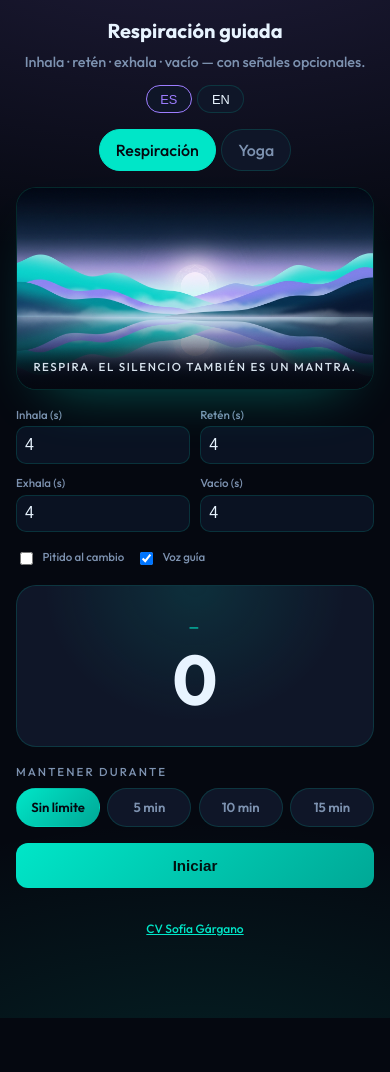
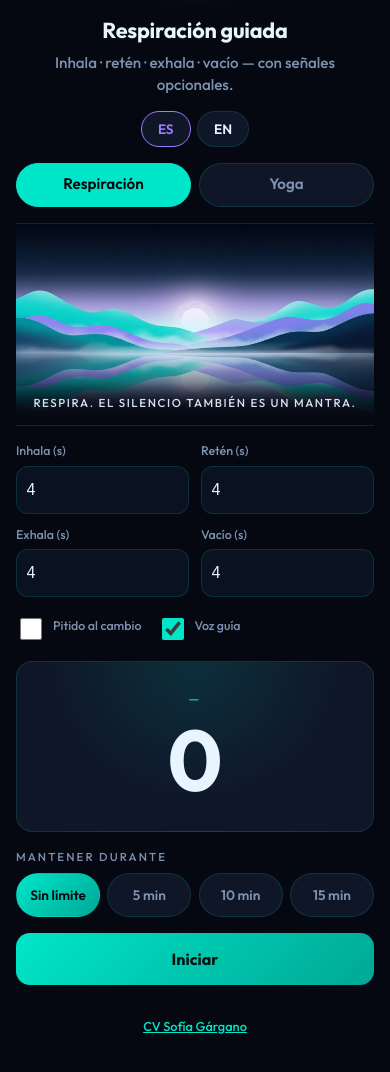
Before and after one commit to garganosofia/breath-yoga-timer, a plain HTML site: page public/index.html in a window 390 px wide. Before the commit the page ends 1018 px from the top, so only its background shows below. Drawn offline with Linux system fonts and the light colour scheme.

Commit message:
Refactor styles to mobile-first with edge-to-edge zen image and 44px touch targets
Made-with: Cursor

```diff
--- a/public/styles.css
+++ b/public/styles.css
@@ -6,6 +6,8 @@
   --muted: #7d92b0;
   --cyan: #00e6c8;
   --violet: #9d7dff;
+  --gutter: 1rem;
+  --radius-card: 16px;
   font-family: "Outfit", system-ui, sans-serif;
 }
 
@@ -13,27 +15,32 @@
   box-sizing: border-box;
 }
 
+html,
+body {
+  overflow-x: hidden;
+}
+
 body {
   margin: 0;
   min-height: 100dvh;
   background:
-    radial-gradient(1200px 600px at 50% -10%, rgba(157, 125, 255, 0.18), transparent 60%),
-    radial-gradient(900px 500px at 50% 110%, rgba(0, 230, 200, 0.12), transparent 60%),
+    radial-gradient(80vw 50vw at 50% -10%, rgba(157, 125, 255, 0.18), transparent 60%),
+    radial-gradient(70vw 45vw at 50% 110%, rgba(0, 230, 200, 0.12), transparent 60%),
     var(--bg);
   color: var(--text);
-  padding: 1rem 1rem 5rem;
   line-height: 1.5;
+  padding-top: max(0.85rem, env(safe-area-inset-top));
+  padding-bottom: max(2.5rem, env(safe-area-inset-bottom));
+  -webkit-tap-highlight-color: transparent;
 }
 
 .zen {
-  margin: 0 auto 1rem;
-  max-width: 480px;
-  border-radius: 20px;
+  margin: 0 0 1rem;
+  position: relative;
   overflow: hidden;
-  position: relative;
-  border: 1px solid var(--line);
-  box-shadow: 0 24px 60px -32px rgba(0, 230, 200, 0.45);
   background: #050810;
+  border-top: 1px solid var(--line);
+  border-bottom: 1px solid var(--line);
 }
 
 .zen img {
@@ -58,6 +65,14 @@ body {
   text-align: center;
 }
 
+header,
+.tabs,
+.panel,
+footer {
+  padding-left: var(--gutter);
+  padding-right: var(--gutter);
+}
+
 header {
   text-align: center;
   max-width: 480px;
@@ -65,26 +80,34 @@ header {
 }
 
 h1 {
-  font-size: 1.25rem;
+  font-size: 1.35rem;
   margin: 0 0 0.35rem;
+  letter-spacing: -0.01em;
 }
 
 .sub {
   color: var(--muted);
-  font-size: 0.9rem;
+  font-size: 0.95rem;
   margin: 0;
 }
 
 .tabs {
   display: flex;
-  gap: 0.35rem;
+  gap: 0.5rem;
   justify-content: center;
   margin: 1rem 0;
+  max-width: 480px;
+  margin-left: auto;
+  margin-right: auto;
 }
 
 .tabs button {
+  flex: 1;
   font: inherit;
-  padding: 0.5rem 1rem;
+  font-size: 0.95rem;
+  font-weight: 600;
+  min-height: 44px;
+  padding: 0.6rem 1rem;
   border-radius: 999px;
   border: 1px solid var(--line);
   background: var(--card);
@@ -111,30 +134,31 @@ h1 {
 .grid4 {
   display: grid;
   grid-template-columns: 1fr 1fr;
-  gap: 0.65rem;
+  gap: 0.75rem;
 }
 
 label span {
   display: block;
-  font-size: 0.72rem;
+  font-size: 0.78rem;
   color: var(--muted);
-  margin-bottom: 0.2rem;
+  margin-bottom: 0.3rem;
 }
 
 input[type="number"] {
   width: 100%;
-  padding: 0.55rem 0.5rem;
-  border-radius: 10px;
+  min-height: 48px;
+  padding: 0.65rem 0.6rem;
+  border-radius: 12px;
   border: 1px solid var(--line);
   background: #0a1222;
   color: var(--text);
-  font-size: 1rem;
+  font-size: 16px;
 }
 
 .row {
   display: flex;
   flex-wrap: wrap;
-  gap: 0.75rem;
+  gap: 1rem;
   align-items: center;
   margin: 1rem 0;
 }
@@ -142,22 +166,29 @@ input[type="number"] {
 .row label {
   display: flex;
   align-items: center;
-  gap: 0.4rem;
-  font-size: 0.85rem;
-  color: var(--muted);
+  gap: 0.5rem;
+  font-size: 0.95rem;
+  color: var(--text);
+  min-height: 32px;
+}
+
+.row input[type="checkbox"] {
+  width: 22px;
+  height: 22px;
+  accent-color: var(--cyan);
 }
 
 .big {
   text-align: center;
-  padding: 2rem 1rem;
-  border-radius: 20px;
+  padding: 1.75rem 1rem;
+  border-radius: var(--radius-card);
   border: 1px solid var(--line);
   background: radial-gradient(ellipse at 50% 0%, rgba(0, 230, 200, 0.12), transparent 60%), var(--card);
   margin: 1rem 0;
 }
 
 .big .phase {
-  font-size: 0.75rem;
+  font-size: 0.78rem;
   letter-spacing: 0.2em;
   text-transform: uppercase;
   color: var(--cyan);
@@ -165,16 +196,16 @@ input[type="number"] {
 }
 
 .big .n {
-  font-size: clamp(3.5rem, 18vw, 5rem);
+  font-size: clamp(4rem, 22vw, 5.5rem);
   font-weight: 800;
   font-variant-numeric: tabular-nums;
   line-height: 1;
 }
 
 .big .elapsed {
-  margin-top: 0.65rem;
+  margin-top: 0.75rem;
   font-family: ui-monospace, "JetBrains Mono", monospace;
-  font-size: 0.85rem;
+  font-size: 0.9rem;
   color: var(--muted);
   letter-spacing: 0.15em;
 }
@@ -188,22 +219,21 @@ input[type="number"] {
 }
 
 .chips-row {
-  display: flex;
+  display: grid;
+  grid-template-columns: repeat(4, minmax(0, 1fr));
   gap: 0.45rem;
-  flex-wrap: wrap;
   margin-bottom: 1rem;
 }
 
 .chip {
-  flex: 1;
-  min-width: 72px;
-  padding: 0.55rem 0.75rem;
+  min-height: 44px;
+  padding: 0.55rem 0.4rem;
   border-radius: 999px;
   border: 1px solid var(--line);
   background: var(--card);
   color: var(--muted);
   font: inherit;
-  font-size: 0.82rem;
+  font-size: 0.85rem;
   font-weight: 600;
   cursor: pointer;
   transition: color 0.15s ease, border-color 0.15s ease, background 0.15s ease;
@@ -221,21 +251,27 @@ input[type="number"] {
 }
 
 .actions {
-  display: flex;
-  gap: 0.5rem;
-  flex-wrap: wrap;
+  display: grid;
+  grid-template-columns: 1fr;
+  gap: 0.6rem;
+  margin-top: 0.5rem;
+}
+
+.actions:has(button:not([hidden]) ~ button:not([hidden])) {
+  grid-template-columns: 1fr 1fr;
 }
 
 button.primary,
 button.danger {
-  flex: 1;
-  min-width: 120px;
-  padding: 0.85rem;
+  width: 100%;
+  min-height: 52px;
+  padding: 0.95rem;
   border: none;
-  border-radius: 12px;
+  border-radius: 14px;
   font-weight: 700;
   cursor: pointer;
-  font-size: 0.95rem;
+  font-size: 1rem;
+  font-family: inherit;
 }
 
 button.primary {
@@ -264,25 +300,28 @@ button.danger {
 
 .pose p {
   margin: 0;
-  font-size: 0.88rem;
+  font-size: 0.92rem;
   color: var(--muted);
 }
 
 .lang {
   display: flex;
   justify-content: center;
-  gap: 0.35rem;
-  margin-top: 0.75rem;
+  gap: 0.4rem;
+  margin-top: 0.85rem;
 }
 
 .lang button {
-  padding: 0.35rem 0.85rem;
+  min-height: 36px;
+  padding: 0.4rem 1rem;
   border-radius: 999px;
   border: 1px solid var(--line);
   background: var(--card);
   color: var(--text);
   cursor: pointer;
-  font-size: 0.8rem;
+  font-size: 0.85rem;
+  font-family: inherit;
+  font-weight: 600;
 }
 
 .lang button.is-on {
@@ -293,10 +332,28 @@ button.danger {
 footer {
   text-align: center;
   margin-top: 2rem;
-  font-size: 0.75rem;
+  font-size: 0.8rem;
   color: var(--muted);
 }
 
 footer a {
   color: var(--cyan);
 }
+
+@media (min-width: 600px) {
+  :root {
+    --gutter: 1.25rem;
+  }
+
+  .zen {
+    margin: 0 auto 1rem;
+    max-width: 480px;
+    border-radius: 20px;
+    border: 1px solid var(--line);
+    box-shadow: 0 24px 60px -32px rgba(0, 230, 200, 0.45);
+  }
+
+  h1 {
+    font-size: 1.5rem;
+  }
+}
```
